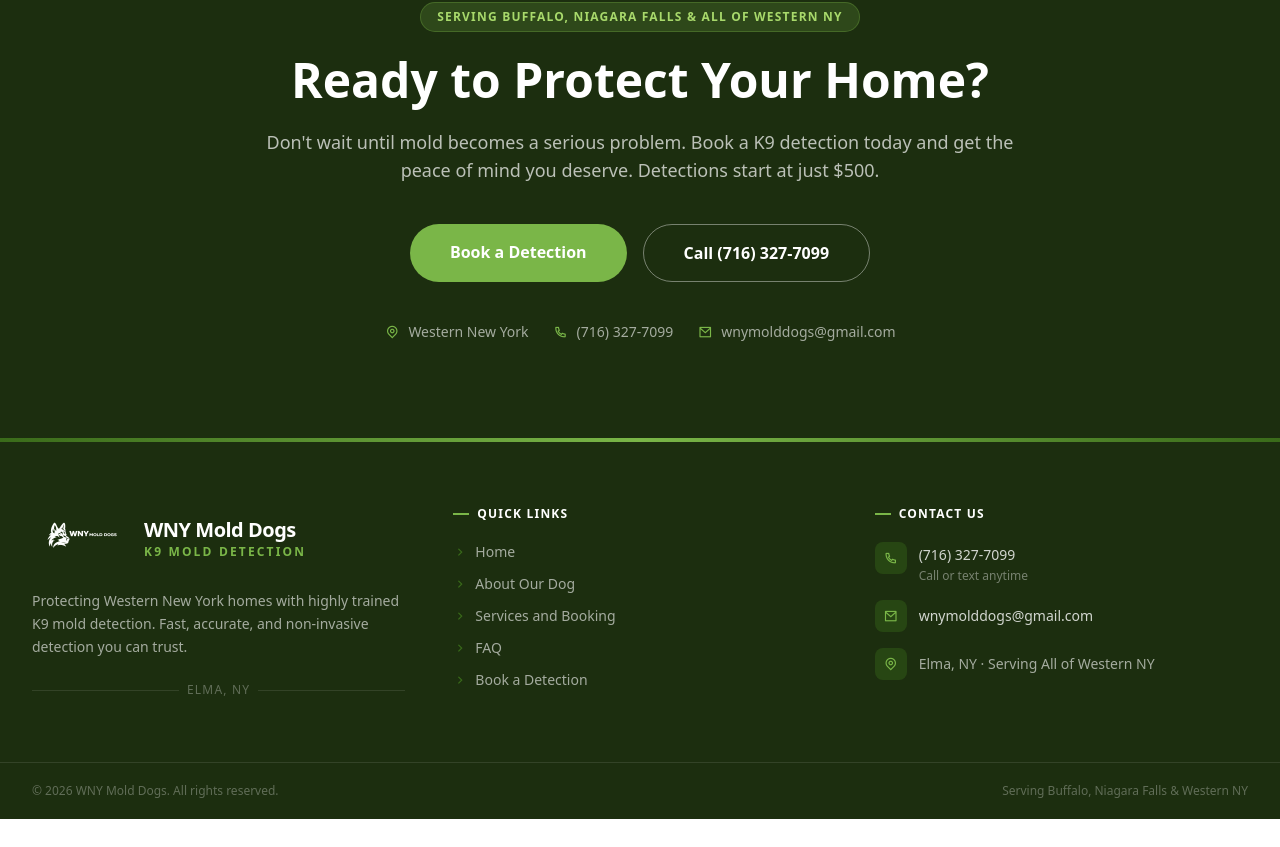
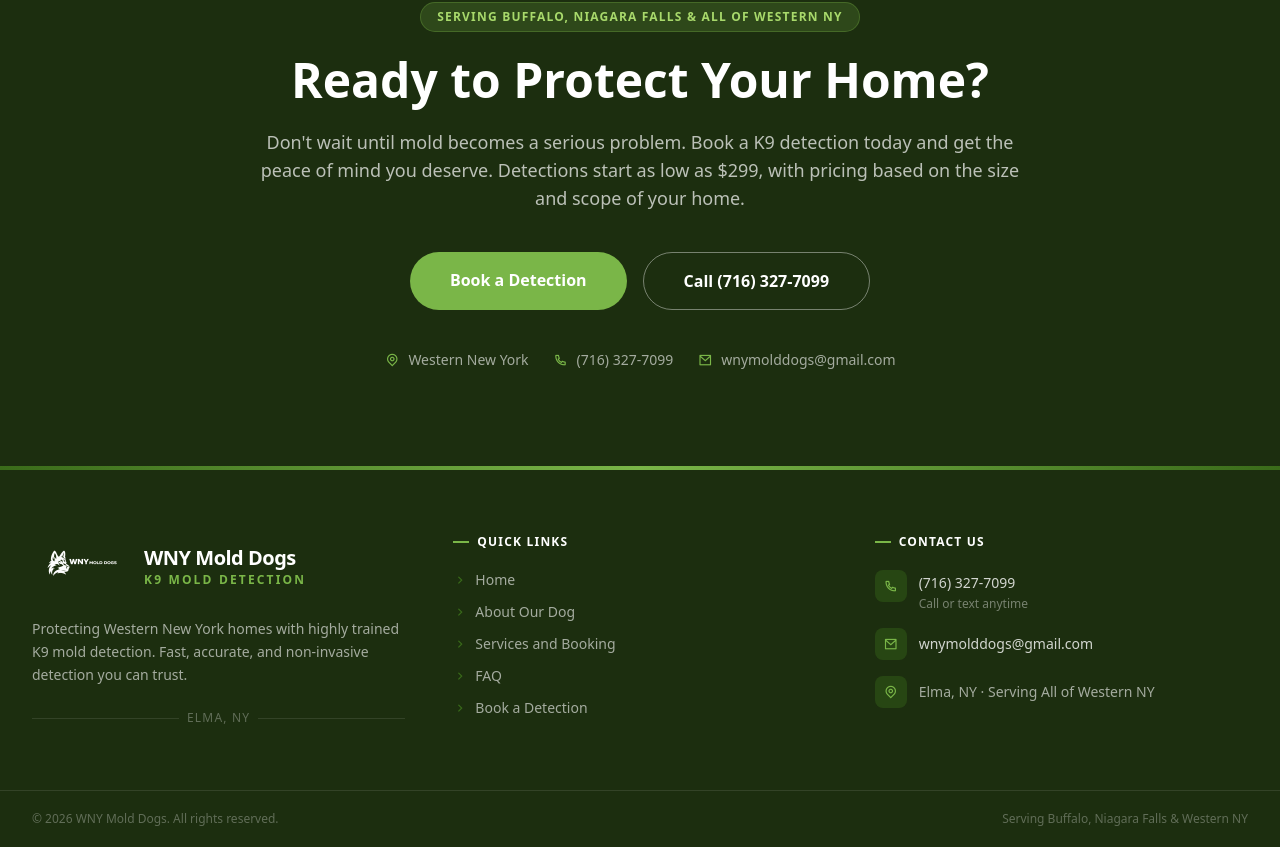
Before and after one commit to WNY-Mold-Dogs/wny-mold-dogs, a React (Vite) app: page / in a window 1280 px wide. Shown: the part 3358-4205 px from the top of the page. Before the commit the page ends 4177 px from the top, so only its background shows below. Built offline with nearby package versions, Linux system fonts and the light colour scheme.

Commit message:
Update BookingCTASection.tsx

```diff
--- a/src/pages/home/components/BookingCTASection.tsx
+++ b/src/pages/home/components/BookingCTASection.tsx
@@ -20,20 +20,14 @@
           Ready to Protect Your Home?
         </h2>
         <p className="text-white/70 text-base md:text-lg leading-relaxed mb-10">
-          Don&apos;t wait until mold becomes a serious problem. Book a K9 detection today and get the peace of mind you deserve. Detections start at just $500.
+          Don&apos;t wait until mold becomes a serious problem. Book a K9 detection today and get the peace of mind you deserve. Detections start as low as $299, with pricing based on the size and scope of your home.
         </p>
 
         <div className="flex flex-col sm:flex-row gap-4 justify-center mb-10">
-          <Link
-            to="/services#booking"
-            className="bg-[#7ab648] hover:bg-[#6aa33d] text-white font-semibold px-10 py-4 rounded-full transition-all duration-200 whitespace-nowrap cursor-pointer text-base"
-          >
+          <Link to="/services#booking" className="bg-[#7ab648] hover:bg-[#6aa33d] text-white font-semibold px-10 py-4 rounded-full transition-all duration-200 whitespace-nowrap cursor-pointer text-base">
             Book a Detection
           </Link>
-          <a
-            href="tel:7163277099"
-            className="border border-white/40 hover:border-white text-white font-semibold px-10 py-4 rounded-full transition-all duration-200 whitespace-nowrap cursor-pointer text-base"
-          >
+          <a href="tel:7163277099" className="border border-white/40 hover:border-white text-white font-semibold px-10 py-4 rounded-full transition-all duration-200 whitespace-nowrap cursor-pointer text-base">
             Call (716) 327-7099
           </a>
         </div>
```
